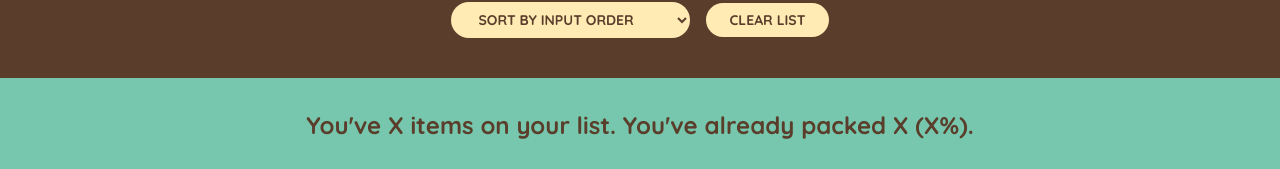
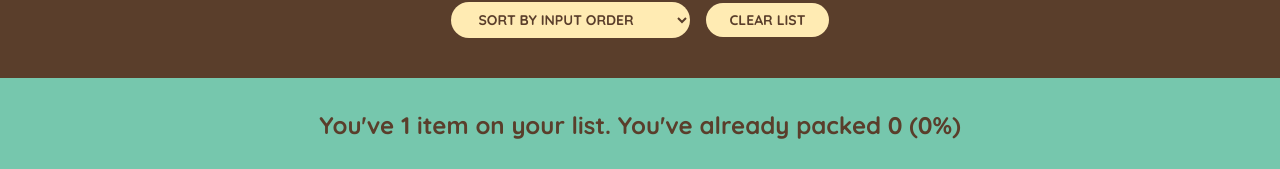
Before and after one commit to marcelabpetroli/far-away, a React (Create React App) app: page / in a window 1280 px wide. Both pictures are taken after typing "Sample" into the empty fields and a click on the button "ADD". Shown: the part 628-797 px from the top of the page. Built offline with nearby package versions, Linux system fonts and the light colour scheme; the HTML template or start-up script is replaced by a standard one.

Commit message:
feat: implement statistics

```diff
--- a/src/App.js
+++ b/src/App.js
@@ -44,7 +44,7 @@
         onClearList={handleClearList}
         onToggleToast={handleToggleToast}
       />
-      <Stats />
+      <Stats items={items} />
     </div>
   );
 }
@@ -171,10 +171,23 @@
   );
 }
 
-function Stats() {
+function Stats({ items }) {
+  if (!items.length)
+    return <p className='stats'>Start adding some items to your list ✨</p>;
+
+  const numItems = items.length;
+  const numPacked = items.filter((item) => item.packed).length;
+  const percentage = Math.round((numPacked / numItems) * 100);
+
   return (
     <footer className='stats'>
-      You've X items on your list. You've already packed X (X%).
+      <p>
+        {percentage === 100
+          ? `You've packed everything! ✈️`
+          : ` You've ${numItems} ${
+              numItems !== 1 ? 'items' : 'item'
+            } on your list. You've already packed ${numPacked} (${percentage}%)`}
+      </p>
     </footer>
   );
 }
```
